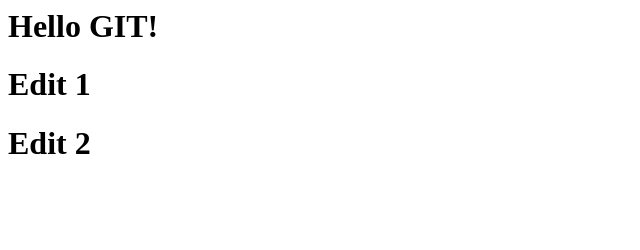
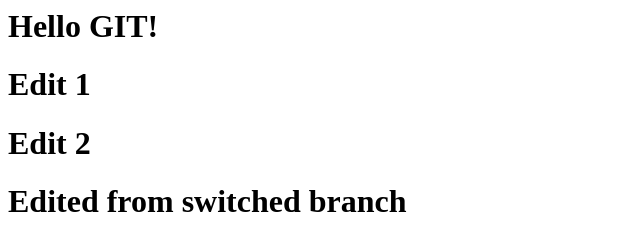
Before and after one commit to SU-Nesterenko/20191005, a plain HTML site: page index.htm in a window 1280 px wide. Shown: the whole page, without its empty margins (0-640 px from the left). Drawn offline with Linux system fonts and the light colour scheme.

Commit message:
rollbacked commit

```diff
--- a/index.htm
+++ b/index.htm
@@ -1,3 +1,4 @@
 <h1>Hello GIT!</h1>
 <h1>Edit 1</h1>
 <h1>Edit 2</h1>
+<h1>Edited from switched branch</h1>
```
